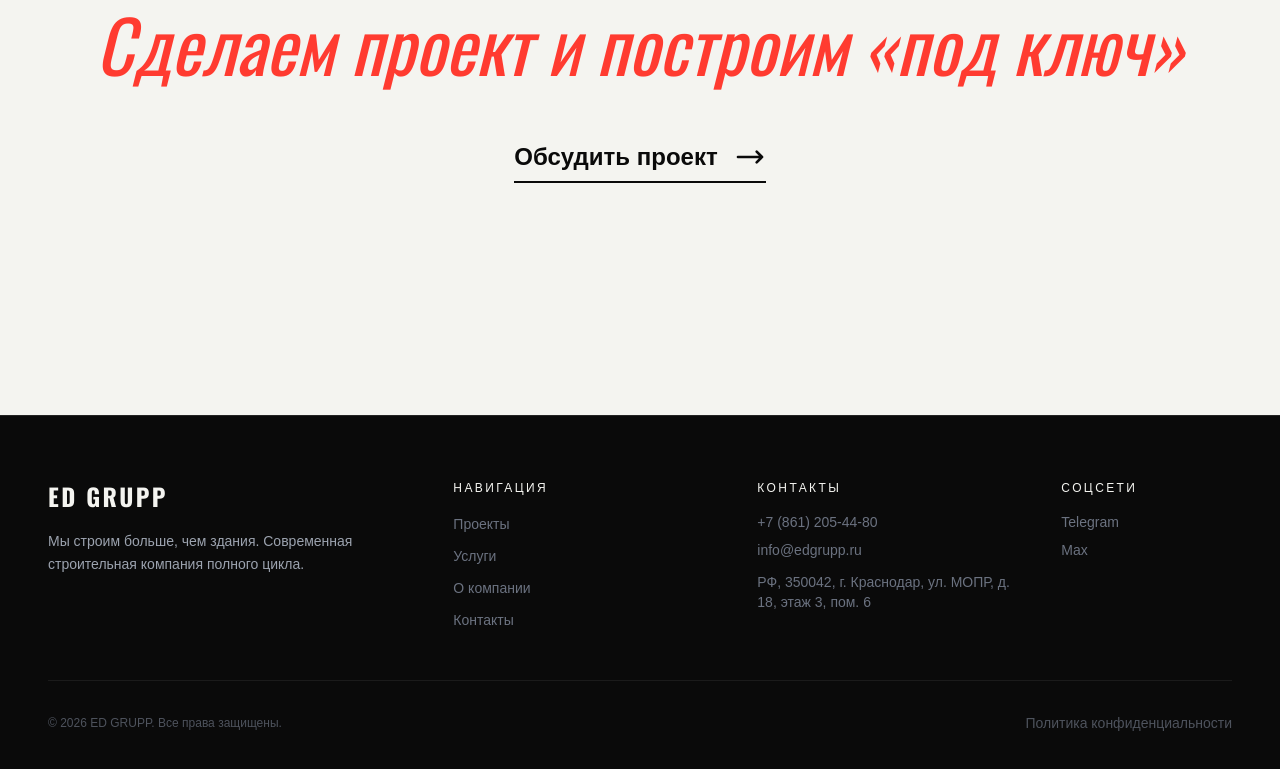
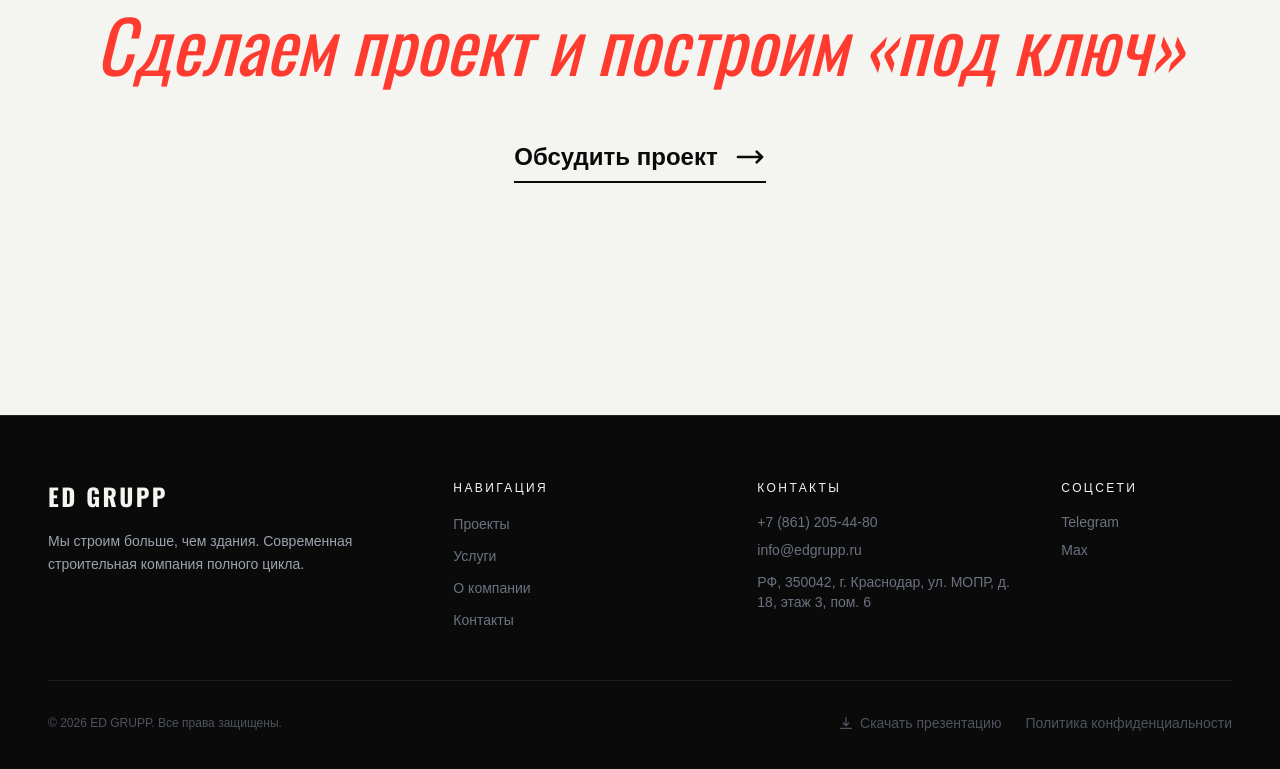
Before and after one commit to Pugmeister/ed-grupp, a React (Vite) app: page / in a window 1280 px wide. Shown: the part 10745-11514 px from the top of the page. Built offline with nearby package versions, Linux system fonts and the light colour scheme; a web font is replaced by a local one.

Commit message:
Добавлена кнопка скачать презу

```diff
--- a/src/components/Footer/Footer.jsx
+++ b/src/components/Footer/Footer.jsx
@@ -12,6 +12,7 @@ export default function Footer() {
     <footer className="bg-ink text-gray-500 py-12 sm:py-16 px-5 sm:px-6 md:px-12 border-t border-white/10">
       <div className="max-w-7xl mx-auto">
         <div className="grid grid-cols-1 md:grid-cols-12 gap-10 md:gap-8">
+
           {/* Logo & short */}
           <div className="md:col-span-4 space-y-4">
             <Link
@@ -20,6 +21,7 @@ export default function Footer() {
             >
               ED GRUPP
             </Link>
+
             <p className="text-sm leading-relaxed max-w-xs text-gray-400">
               Мы строим больше, чем здания. Современная строительная компания полного цикла.
             </p>
@@ -27,7 +29,10 @@ export default function Footer() {
 
           {/* Nav */}
           <div className="md:col-span-3">
-            <h4 className="text-paper text-xs tracking-[0.2em] uppercase mb-4">Навигация</h4>
+            <h4 className="text-paper text-xs tracking-[0.2em] uppercase mb-4">
+              Навигация
+            </h4>
+
             <ul className="space-y-2">
               {footerLinks.map((link) => (
                 <li key={link.to}>
@@ -44,7 +49,10 @@ export default function Footer() {
 
           {/* Contacts */}
           <div className="md:col-span-3">
-            <h4 className="text-paper text-xs tracking-[0.2em] uppercase mb-4">Контакты</h4>
+            <h4 className="text-paper text-xs tracking-[0.2em] uppercase mb-4">
+              Контакты
+            </h4>
+
             <ul className="space-y-2 text-sm">
               <li>
                 <a
@@ -54,6 +62,7 @@ export default function Footer() {
                   +7 (861) 205-44-80
                 </a>
               </li>
+
               <li>
                 <a
                   href="mailto:info@edgrupp.ru"
@@ -62,21 +71,34 @@ export default function Footer() {
                   info@edgrupp.ru
                 </a>
               </li>
-              <li className="text-gray-500 pt-1">РФ, 350042, г. Краснодар, ул. МОПР, д. 18, этаж 3, пом. 6</li>
+
+              <li className="text-gray-500 pt-1">
+                РФ, 350042, г. Краснодар, ул. МОПР, д. 18, этаж 3, пом. 6
+              </li>
             </ul>
           </div>
 
           {/* Social */}
           <div className="md:col-span-2">
-            <h4 className="text-paper text-xs tracking-[0.2em] uppercase mb-4">Соцсети</h4>
+            <h4 className="text-paper text-xs tracking-[0.2em] uppercase mb-4">
+              Соцсети
+            </h4>
+
             <ul className="space-y-2 text-sm">
               <li>
-                <a href="#" className="hover:text-paper transition-colors interactive-hover">
+                <a
+                  href="#"
+                  className="hover:text-paper transition-colors interactive-hover"
+                >
                   Telegram
                 </a>
               </li>
+
               <li>
-                <a href="#" className="hover:text-paper transition-colors interactive-hover">
+                <a
+                  href="#"
+                  className="hover:text-paper transition-colors interactive-hover"
+                >
                   Max
                 </a>
               </li>
@@ -85,8 +107,34 @@ export default function Footer() {
         </div>
 
         <div className="mt-12 pt-8 border-t border-white/10 flex flex-col sm:flex-row justify-between items-start sm:items-center gap-4 text-xs opacity-70">
-          <div>© {new Date().getFullYear()} ED GRUPP. Все права защищены.</div>
-          <div className="flex flex-wrap gap-6">
+
+          <div>
+            © {new Date().getFullYear()} ED GRUPP. Все права защищены.
+          </div>
+
+          <div className="flex flex-wrap items-center gap-6">
+            <a
+              href={`${import.meta.env.BASE_URL}docs/Evrodom_Grupp_Presentation.pdf`}
+              download="ED-GRUPP-презентация.pdf"
+              className="flex items-center gap-1.5 text-sm hover:text-paper transition-colors interactive-hover"
+            >
+              <svg
+                className="w-4 h-4"
+                fill="none"
+                stroke="currentColor"
+                viewBox="0 0 24 24"
+              >
+                <path
+                  strokeLinecap="round"
+                  strokeLinejoin="round"
+                  strokeWidth="2"
+                  d="M12 4v12m0 0l-4-4m4 4l4-4M4 20h16"
+                />
+              </svg>
+
+              Скачать презентацию
+            </a>
+
             <Link
               to="/privacy"
               className="text-sm hover:text-paper transition-colors interactive-hover"
```
Also changed, not shown: 1 other file (tests, documents, lock files or other folders).
